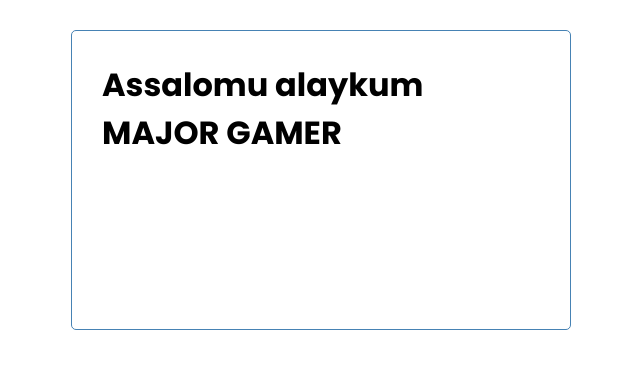
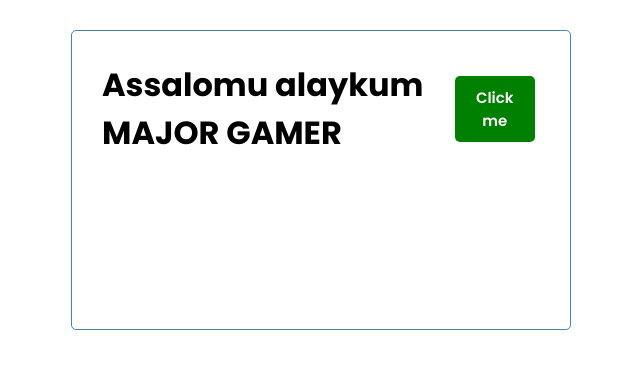
Before and after one commit to majoruzb/vuejs-task-project, a Vue app: page / in a window 1280 px wide. Shown: the top 368 px of the page, without its empty margins (319-959 px from the left). Built offline with nearby package versions, Linux system fonts and the light colour scheme.

Commit message:
example was made with props and button

```diff
--- a/src/components/Button.vue
+++ b/src/components/Button.vue
@@ -1,11 +1,21 @@
 <template>
-    <div>
-   </div>
+    <button v-on:click="onClick()" :style="{ background: color }" class="btn">
+        {{text}}
+    </button>
 </template>
 
 <script>
 export default {
-
+    name: "Button",
+    props: {
+        text: String,
+        color: String
+    },
+    methods: {
+        onClick() {
+            console.log('Bosildi');
+        }
+    }
 }
 </script>
 
--- a/src/components/Header.vue
+++ b/src/components/Header.vue
@@ -1,16 +1,21 @@
 <template>
     <header>
         <h1>{{title}}</h1>
+        <Button text="Click me" color="green"/>
     </header>
 </template>
 
 <script>
+import Button from './Button'
 
 export default {
     name: "Header",
     props: {
             title: String
-        }
+        },
+    components: {
+        Button
+    }
 }
 </script>
 
```
